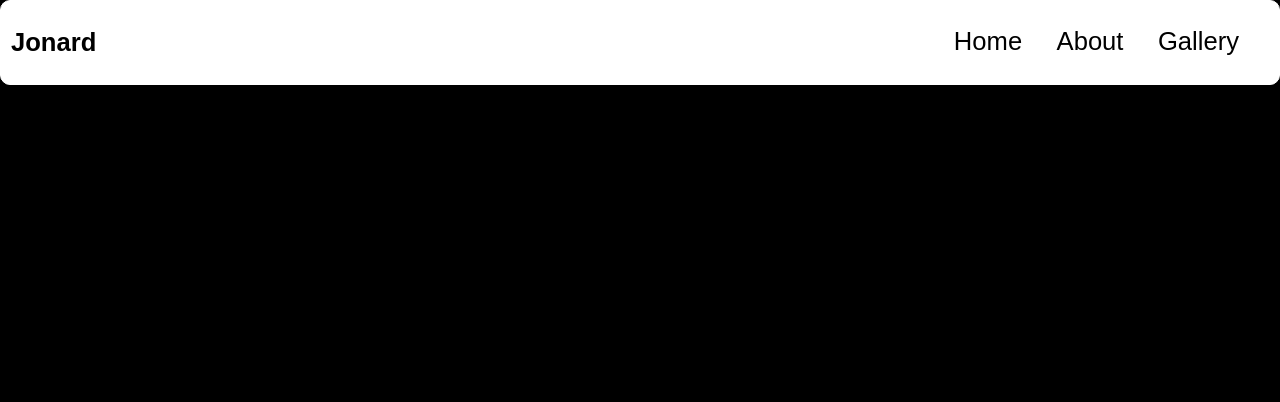
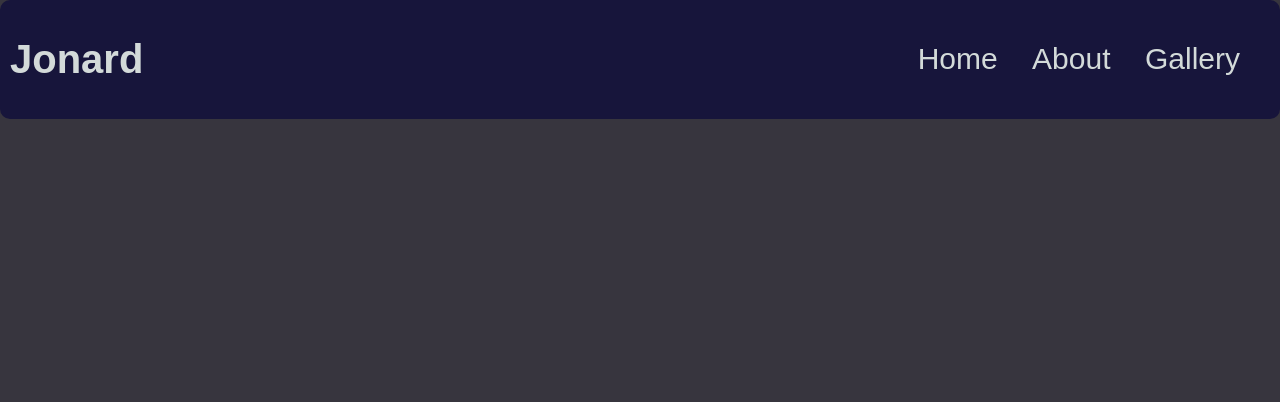
Before and after one commit to Psynard/Myweb, a plain HTML site: page index.html in a window 1280 px wide. Shown: the top 402 px of the page. Drawn offline with Linux system fonts and the light colour scheme.

Commit message:
Improved Animations

```diff
--- a/styles.css
+++ b/styles.css
@@ -3,7 +3,7 @@ html {
 }
 
 body {
-    background-color: #000000;
+    background-color: #37353E;
     color: white;
     margin: 0;
     text-align: center;
@@ -15,28 +15,28 @@ h1 {
 .container {
     z-index: 2;
     position: sticky;
-    border: 1px solid white;
     display: flex;
     justify-content: end;
+    align-items: center;
     padding: 10px;
-    background-color: white;
+    background-color: #17153B;
     border-radius: 10px;
     top: 0;
 }
 #logo {
     margin-right: auto;
     font-family:Arial, Helvetica, sans-serif;
-    font-size: 2vw;
+    font-size: 40px;
     font-style: normal;
-    color: black;
+    color: #D3DAD9;
     display: flex;
     align-items: center;
     justify-content: start;
 }
 .container a{
     text-decoration: none;
-    color: black;
-    font-size: 2vw;
+    color: #D3DAD9;
+    font-size: 30px;
     margin-right: 30px;
     font-family: Arial, Helvetica, sans-serif;
     font-style: normal;
@@ -52,8 +52,8 @@ h1 {
 }
 
 .contents {
-    width: 100%;
-    height: 100vh;
+    width: 100px;
+    height: auto;
     display: flex;
     justify-content: center;
     align-items: center;
@@ -72,13 +72,14 @@ h1 {
     object-fit: cover;
     border-radius: 10px;
     border: 1px solid white;
+    transition: transform 0.3s ease-out;
 }
 #gallery img:hover {
     border: 1px solid darkcyan;
     transform: scale(1.10);
-    transition: transform 0.3s ease-in-out;
+    transition: transform 0.3s ease-in;
 }
 .galleryContainer {
     margin-top: 40vh;
-    padding: 0 100px 20px 100px;
+    padding: 0 80px 20px 80px;
 }
```
